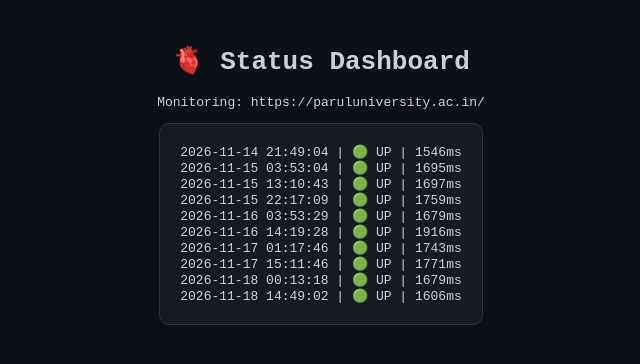
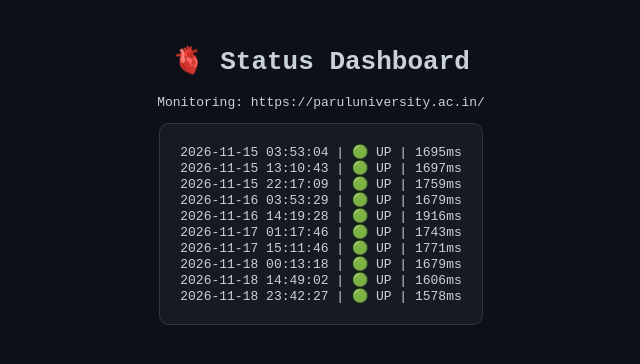
Before and after one commit to maiipiyushhoon/serverless-heartbeat, a plain HTML site: page index.html in a window 1280 px wide. Shown: the full height of the page, 319-959 px from the left. Drawn offline with Linux system fonts and the light colour scheme.

Commit message:
🤖 Auto-Update: Log and HTML Dashboard

```diff
--- a/index.html
+++ b/index.html
@@ -1,5 +1,4 @@
-<!DOCTYPE html><html><head><title>Status</title><style>body{background:#0d1117;color:#c9d1d9;font-family:monospace;padding:20px;text-align:center;}.box{background:#161b22;padding:20px;border-radius:10px;border:1px solid #30363d;display:inline-block;text-align:left;}</style></head><body><h1>🫀 Status Dashboard</h1><p>Monitoring: https://paruluniversity.ac.in/</p><div class="box">2026-11-14 21:49:04 | 🟢 UP | 1546ms
-<br>2026-11-15 03:53:04 | 🟢 UP | 1695ms
+<!DOCTYPE html><html><head><title>Status</title><style>body{background:#0d1117;color:#c9d1d9;font-family:monospace;padding:20px;text-align:center;}.box{background:#161b22;padding:20px;border-radius:10px;border:1px solid #30363d;display:inline-block;text-align:left;}</style></head><body><h1>🫀 Status Dashboard</h1><p>Monitoring: https://paruluniversity.ac.in/</p><div class="box">2026-11-15 03:53:04 | 🟢 UP | 1695ms
 <br>2026-11-15 13:10:43 | 🟢 UP | 1697ms
 <br>2026-11-15 22:17:09 | 🟢 UP | 1759ms
 <br>2026-11-16 03:53:29 | 🟢 UP | 1679ms
@@ -8,4 +7,5 @@
 <br>2026-11-17 15:11:46 | 🟢 UP | 1771ms
 <br>2026-11-18 00:13:18 | 🟢 UP | 1679ms
 <br>2026-11-18 14:49:02 | 🟢 UP | 1606ms
+<br>2026-11-18 23:42:27 | 🟢 UP | 1578ms
 </div></body></html>
```
Also changed, not shown: status_log.txt.
